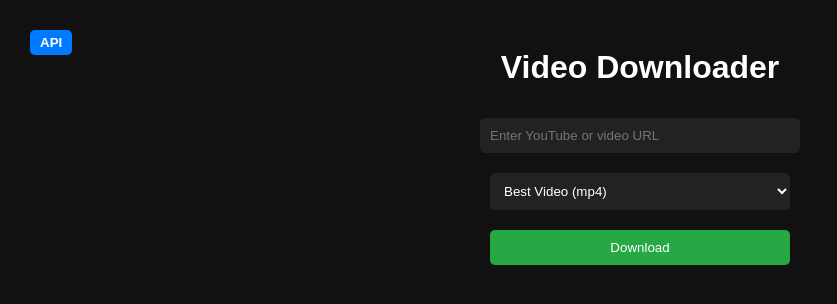
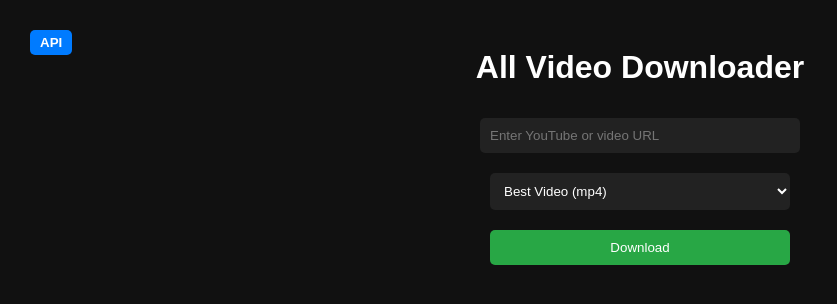
Before and after one commit to KingsOfToxiciter/API-PROJECT, a website: page html/downloader.html in a window 1280 px wide. Shown: the whole page, without its empty margins (0-837 px from the left). Drawn offline with Linux system fonts and the light colour scheme.

Commit message:
Update downloader.html

```diff
--- a/html/downloader.html
+++ b/html/downloader.html
@@ -2,7 +2,8 @@
 <html lang="en">
 <head>
   <meta charset="UTF-8">
-  <title>Video Downloader - Creator ♡︎ 𝐻𝐴𝑆𝐴𝑁 ♡︎</title>
+  <meta name="viewport" content="width=device-width, initial-scale=1.0"/>
+  <title>All Video Downloader - Creator ♡︎ 𝐻𝐴𝑆𝐴𝑁 ♡︎</title>
   <style>
     body {
       font-family: Arial, sans-serif;
@@ -66,7 +67,7 @@
 
   <button id="apiBtn" onclick="toggleApiDoc()">API</button>
 
-  <h1>Video Downloader</h1>
+  <h1>All Video Downloader</h1>
   <input type="text" id="videoUrl" placeholder="Enter YouTube or video URL">
   <br>
   <select id="format">
```
